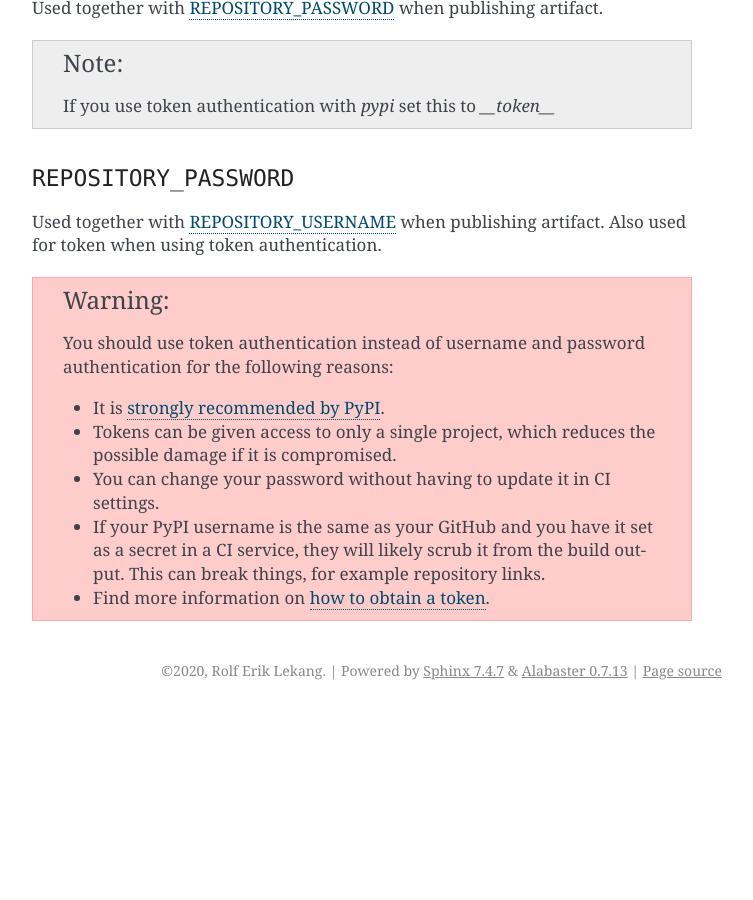
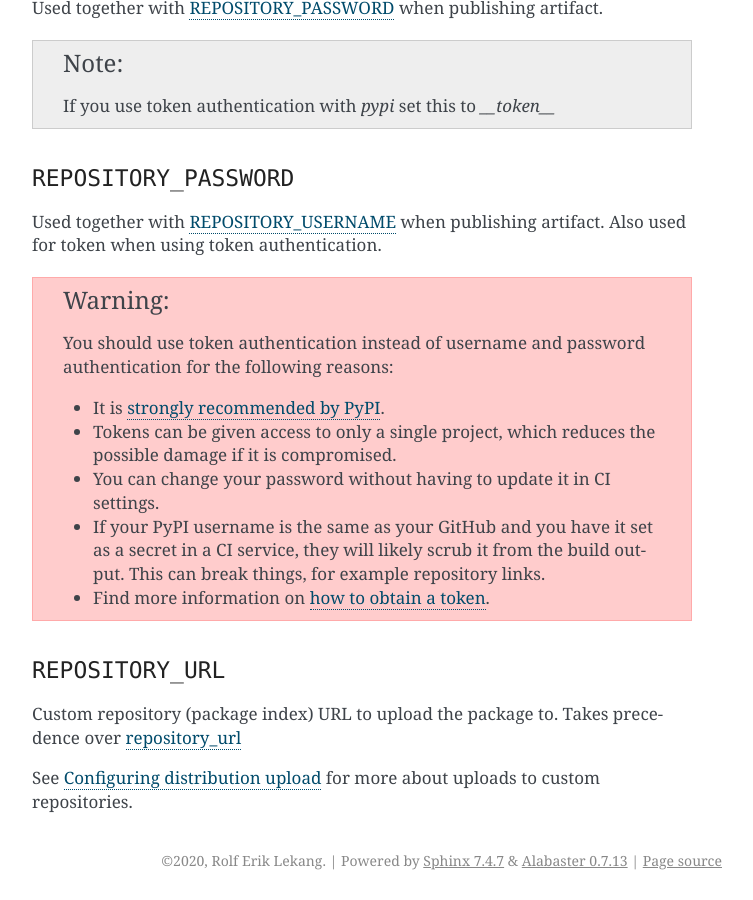
Before and after one commit to python-semantic-release/python-semantic-release, a Sphinx documentation site: the page built from docs/envvars.rst, in a window 1280 px wide and 900 px high, scrolled down 2296 px. Shown: the whole window, without its empty margins (388-1141 px from the left). Built offline with Sphinx 7.4.7, drawn with Linux system fonts in a browser that asks for light colours; pages that are not in the unit, such as notebooks, are missing from menus; before the commit the page ends 3006 px from its top, so only the background shows below that; some of the changed text lies outside the part shown.

Commit message:
feat: override repository_url w REPOSITORY_URL env var (#439)

```diff
--- a/docs/automatic-releases/index.rst
+++ b/docs/automatic-releases/index.rst
@@ -75,8 +75,9 @@ Configuring distribution upload
 ^^^^^^^^^^^^^^^^^^^^^^^^^^^^^^^
 In order to upload to an artifact repository, Python Semantic Release needs credentials to access
 the project. You will need to set the environment variables :ref:`env-repository_username` and
-:ref:`env-repository_password`. Use :ref:`config-repository_url` to set a custom repository url.
-As an alternative the repository and/or credentials can be configured using the ``~/.pypirc`` file.
+:ref:`env-repository_password`. Use :ref:`config-repository_url` or :ref:`env-repository_url` to
+set a custom repository url. As an alternative the repository and/or credentials can be configured
+using the ``~/.pypirc`` file.
 
 .. warning::
   Make sure to protect any environment variable containing secrets on your CI service.
--- a/docs/envvars.rst
+++ b/docs/envvars.rst
@@ -150,3 +150,12 @@ Also used for token when using token authentication.
     output. This can break things, for example repository links.
 
   - Find more information on `how to obtain a token <https://pypi.org/help/#apitoken>`_.
+
+.. _env-repository_url:
+
+``REPOSITORY_URL``
+------------------
+Custom repository (package index) URL to upload the package to.
+Takes precedence over :ref:`config-repository_url`
+
+See :ref:`automatic-dist-upload` for more about uploads to custom repositories.
```
Also changed, not shown: other parts of docs/envvars.rst (+2 -2 lines), 3 other files.
